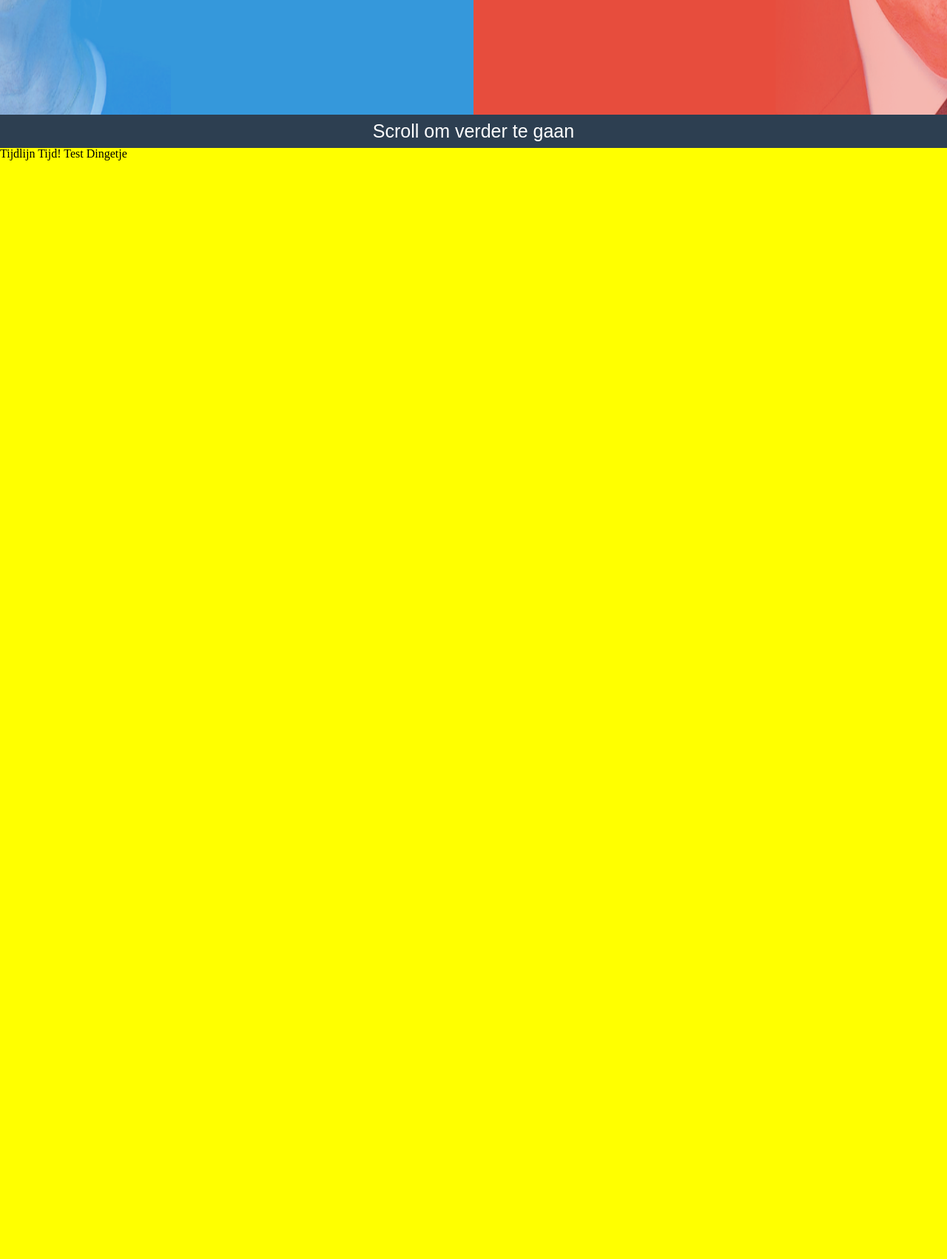
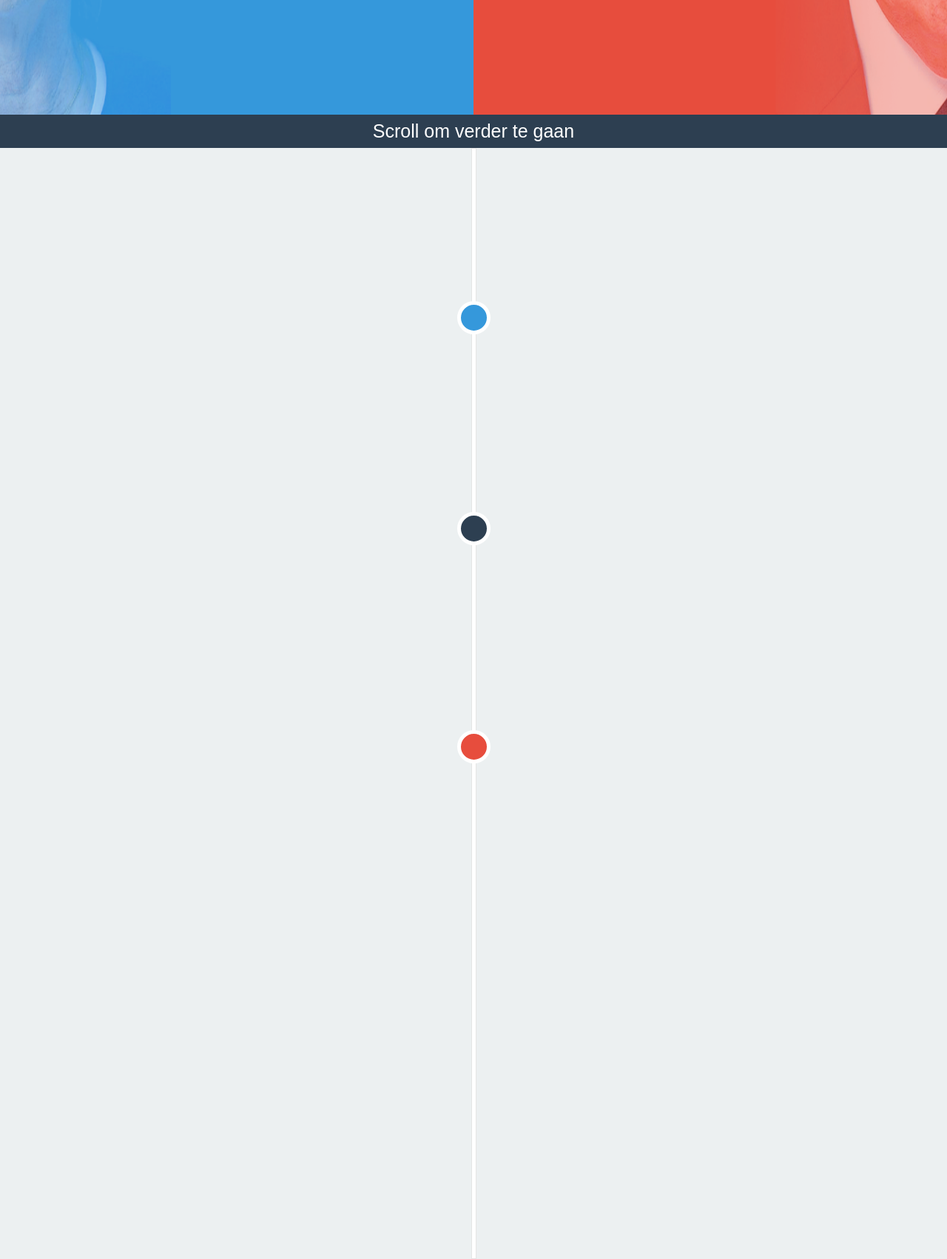
Before and after one commit to m44rt3np44uw/IPMEDT2C, a PHP site: page / in a window 1280 px wide; the page is wider, and only the part inside the window is pictured. Shown: the part 600-2302 px from the top of that part at 74% size. Before the commit the page ends 817 px from the top of that part, so only its background shows below. Run offline with PHP 8.4, Linux system fonts and the light colour scheme.

Commit message:
Tijdlijn Basis

```diff
--- a/Website/assets/css/styles.css
+++ b/Website/assets/css/styles.css
@@ -1,5 +1,6 @@
 body{
     overflow-x: hidden;
+	background-color: #ecf0f1;
 }
 
 @font-face {
@@ -106,9 +107,53 @@ body{
 
 /*Tijdlijn style*/
 #tijdlijn{
-    background-color: yellow;
+
 }
-
+#Tijdlijn{
+	display: block;
+	border: 1px solid rgba(0, 0, 0, 0.1);
+	background-color: white;
+	height: 1500px;
+	width: 5px;
+	margin-left: auto;
+	margin-right: auto;
+}
+ #circle {
+      width: 35px;
+      height: 35px;
+      -webkit-border-radius: 25px;
+      -moz-border-radius: 25px;
+      border-radius: 25px;
+      background: #3598db;
+      border: 5px solid white;
+      margin-top: -1295px;
+      margin-left: auto;
+      margin-right: auto;
+    }
+ #circle2 {
+      width: 35px;
+      height: 35px;
+      -webkit-border-radius: 25px;
+      -moz-border-radius: 25px;
+      border-radius: 25px;
+      background: #2d3f51;
+      border: 5px solid white;
+      margin-left: auto;
+      margin-right: auto;
+      margin-top: 240px;
+    }
+ #circle3 {
+      width: 35px;
+      height: 35px;
+      -webkit-border-radius: 25px;
+      -moz-border-radius: 25px;
+      border-radius: 25px;
+      background: #e74d3d;
+      border: 5px solid white;
+      margin-left: auto;
+      margin-right: auto;
+      margin-top: 250px;
+    }
 
 /*tablet resolutie dingen*/
 @media (max-width: 950px){
@@ -179,4 +224,5 @@ body{
         margin-left: -130px;
         font-size: 40px;
     }
+
 }
--- a/Website/index.html
+++ b/Website/index.html
@@ -25,7 +25,10 @@
         </div>
     </section>
     <section id="tijdlijn" class="fullscreen-div">
-        <h1>Tijdlijn Tijd! Test Dingetje</h1>
+        <div id="Tijdlijn"></div>
+		<div id="circle"></div>
+		<div id="circle2"></div>
+		<div id="circle3"></div>
     </section>
 </body>
 </html>
```
